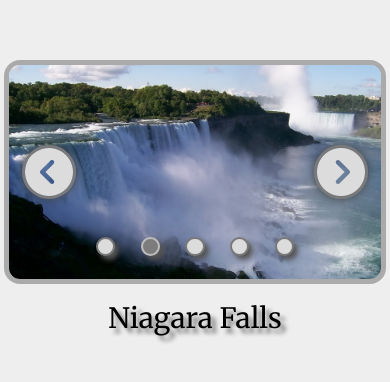
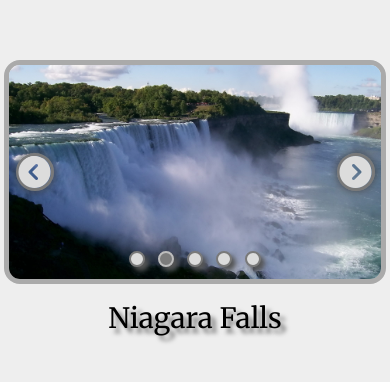
Before and after one commit to SinaValizade/Slider-NiagaraFalls, a plain HTML site: page index.html in a window 390 px wide. Shown: the part 224-606 px from the top of the page. Drawn offline with Linux system fonts and the light colour scheme.

Commit message:
edit files:radioactive:

```diff
--- a/index.html
+++ b/index.html
@@ -2,6 +2,7 @@
 <html lang="en">
 <head>
     <meta charset="UTF-8">
+    <meta name="viewport" content="width=device-width, initial-scale=1.0">
     <title>Slider</title>
     <link rel="stylesheet" href="./style.css">
     <script src="https://kit.fontawesome.com/9ccceeeb67.js" crossorigin="anonymous"></script>
--- a/main.js
+++ b/main.js
@@ -5,6 +5,12 @@ const leftBtn = document.querySelector('div.arrow-left i');
 const btns = document.querySelectorAll('div.btn');
 const slide= document.querySelector('div.item img');
 const img = ['./files/falls1.jpg','./files/falls2.jpg','./files/falls3.jpg','./files/falls4.jpg','./files/falls5.jpg' ];
+const mediaQuery = window.matchMedia('(max-width: 500px)')
+
+if (mediaQuery.matches){
+    rightBtn.classList.replace('fa-3x', 'fa-2x');
+    leftBtn.classList.replace('fa-3x', 'fa-2x');
+}
 
 btns[0].addEventListener('click', btn0);
 btns[1].addEventListener('click', btn1);
--- a/style.css
+++ b/style.css
@@ -73,7 +73,7 @@ body{
 i{
     color: var(--btn-color);
     border: 3px solid #797979;
-   box-shadow: 0 0 10px #444;
+    box-shadow: 0 0 10px #444;
 }
 p.title{
     margin-top: 1rem;
@@ -91,6 +91,17 @@ p.title{
     .container{
         width: 98%;
     }
+    .box-btn{
+        height: 2.5rem;
+    }
+    .box-btn .btn{
+        margin: 0 0.4rem;
+        width: 1rem;
+        height: 1rem;
+    }
+    .arrow-left, .arrow-right{
+        width: 3.2rem;
+    }
     p.title{
         font-size: 28px;
     }
```
